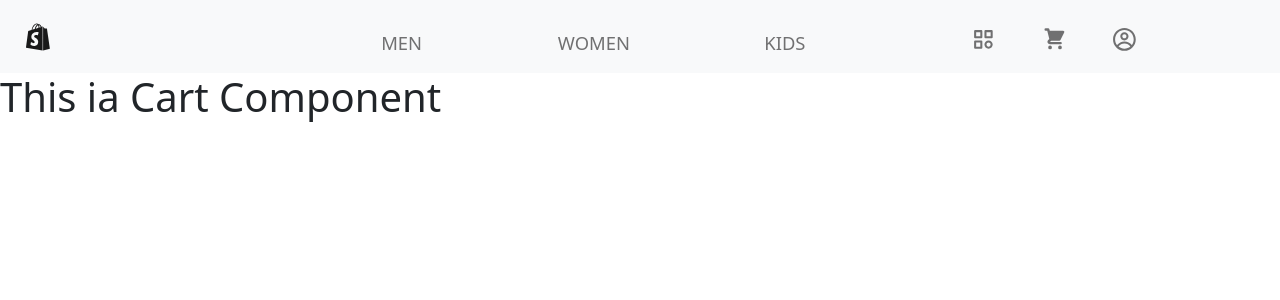
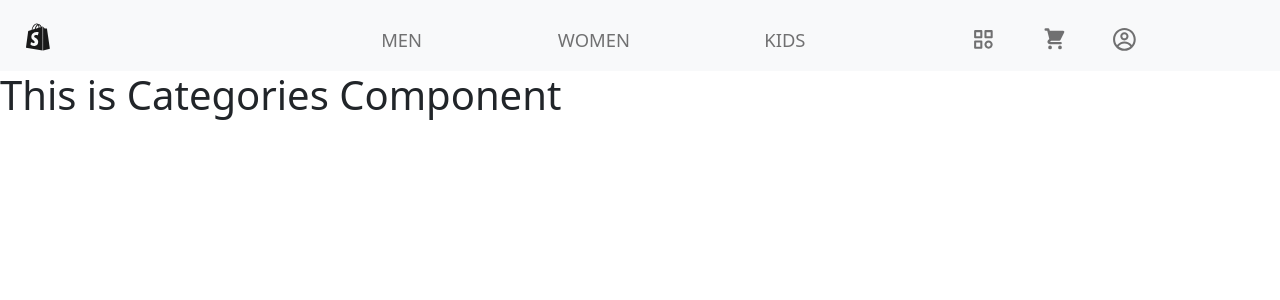
Before and after one commit to AkhilChoubey/Fashion-Point, a React (Create React App) app: page /categories in a window 1280 px wide. Shown: the top 300 px of the page. Built offline with nearby package versions, Linux system fonts and the light colour scheme; a web font is replaced by a local one.

Commit message:
Home Component

```diff
--- a/src/App.css
+++ b/src/App.css
@@ -4,7 +4,7 @@
 }
 
 #nav-category {
-  padding-top: 12%;
+  padding-top: 10%;
 }
 
 .nav-category-item {
--- a/src/components/Cart.jsx
+++ b/src/components/Cart.jsx
@@ -1,6 +1,18 @@
-import React from "react";
+import React, { useEffect, useState } from "react";
+import Loading from "./Loading";
 
 const Cart = () => {
-  return <h1> This is Cart Component</h1>;
+  const [isLoading, setLoading] = useState(true);
+
+  useEffect(() => {
+    setTimeout(() => {
+      setLoading(false);
+    }, 1000);
+  });
+
+  return (
+    <div>{isLoading ? <Loading /> : <h1> This is Cart Component</h1>}</div>
+  );
 };
+
 export default Cart;
--- a/src/components/Categories.jsx
+++ b/src/components/Categories.jsx
@@ -1,7 +1,20 @@
-import React from "react";
+import React, { useEffect, useState } from "react";
+import Loading from "./Loading";
 
 const Categories = () => {
-  return <h1> This ia Cart Component</h1>;
+  const [isLoading, setLoading] = useState(true);
+
+  useEffect(() => {
+    setTimeout(() => {
+      setLoading(false);
+    }, 1000);
+  });
+
+  return (
+    <div>
+      {isLoading ? <Loading /> : <h1> This is Categories Component</h1>}
+    </div>
+  );
 };
 
 export default Categories;
--- a/src/components/Kids.jsx
+++ b/src/components/Kids.jsx
@@ -1,7 +1,18 @@
-import React from "react";
+import React, { useEffect, useState } from "react";
+import Loading from "./Loading";
 
 const Kids = () => {
-  return <h1> This ia Cart Component</h1>;
+  const [isLoading, setLoading] = useState(true);
+
+  useEffect(() => {
+    setTimeout(() => {
+      setLoading(false);
+    }, 1000);
+  });
+
+  return (
+    <div>{isLoading ? <Loading /> : <h1> This is Kids Component</h1>}</div>
+  );
 };
 
 export default Kids;
--- a/src/components/Men.jsx
+++ b/src/components/Men.jsx
@@ -1,7 +1,16 @@
-import React from "react";
+import React, { useEffect, useState } from "react";
+import Loading from "./Loading";
 
 const Men = () => {
-  return <h1> This ia Cart Component</h1>;
+  const [isLoading, setLoading] = useState(true);
+
+  useEffect(() => {
+    setTimeout(() => {
+      setLoading(false);
+    }, 1000);
+  });
+
+  return <div>{isLoading ? <Loading /> : <h1> This is Men Component</h1>}</div>;
 };
 
 export default Men;
--- a/src/components/Profile.jsx
+++ b/src/components/Profile.jsx
@@ -1,7 +1,18 @@
-import React from "react";
+import React, { useEffect, useState } from "react";
+import Loading from "./Loading";
 
 const Profile = () => {
-  return <h1> This ia Cart Component</h1>;
+  const [isLoading, setLoading] = useState(true);
+
+  useEffect(() => {
+    setTimeout(() => {
+      setLoading(false);
+    }, 1000);
+  });
+
+  return (
+    <div>{isLoading ? <Loading /> : <h1> This is Profile Component</h1>}</div>
+  );
 };
 
 export default Profile;
--- a/src/components/Women.jsx
+++ b/src/components/Women.jsx
@@ -1,7 +1,18 @@
-import React from "react";
+import React, { useEffect, useState } from "react";
+import Loading from "./Loading";
 
 const Women = () => {
-  return <h1> This ia Cart Component</h1>;
+  const [isLoading, setLoading] = useState(true);
+
+  useEffect(() => {
+    setTimeout(() => {
+      setLoading(false);
+    }, 1000);
+  });
+
+  return (
+    <div>{isLoading ? <Loading /> : <h1> This is Women Component</h1>}</div>
+  );
 };
 
 export default Women;
```
